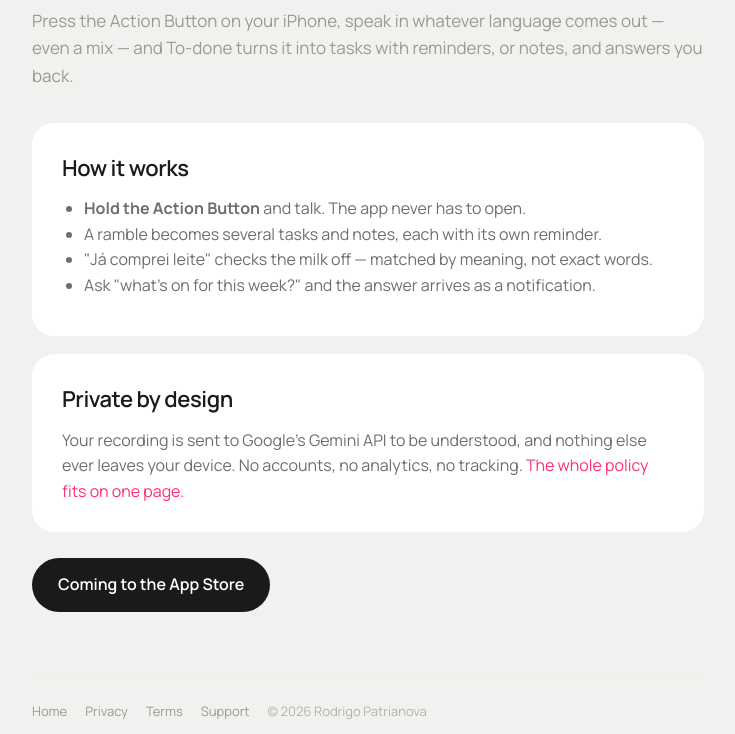
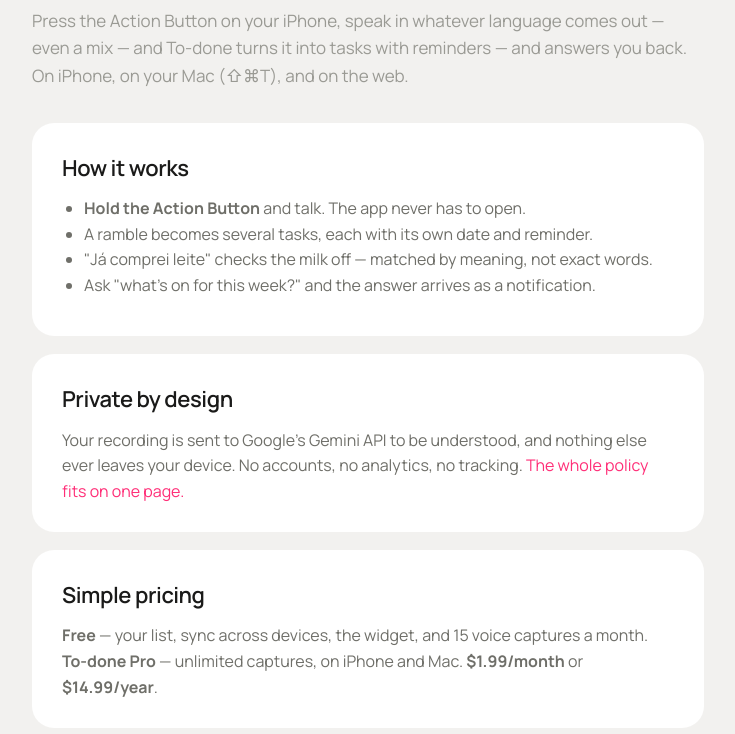
Before and after one commit to patrianova/todone-site, a plain HTML site: page index.html in a window 1280 px wide. Shown: the part 218-952 px from the top of the page, without its empty margins (272-1007 px from the left). Drawn offline with Linux system fonts and the light colour scheme.

Commit message:
Landing: tasks-only copy, Mac + web mention, pricing section (Free / Pro $1.99-$14.99)

```diff
--- a/index.html
+++ b/index.html
@@ -2,15 +2,18 @@
 <meta name="description" content="Press the Action Button, talk in any language, and an agent files it — task, reminder, or note."></head><body><div class="wrap">
 <header class="site"><div class="mark"><svg viewBox="0 0 64 64" fill="none"><defs><mask id="m"><path d="M11 35 L25 49 L53 15" stroke="#FFF" stroke-width="17" stroke-linecap="round" stroke-linejoin="round" fill="none"/></mask></defs><g mask="url(#m)" fill="#FFF"><rect x="7.2" y="0" width="7.5" height="64"/><rect x="17.3" y="0" width="7.5" height="64"/><rect x="27.4" y="0" width="7.5" height="64"/><rect x="37.5" y="0" width="7.5" height="64"/><rect x="47.6" y="0" width="7.5" height="64"/></g></svg></div><div class="wordmark">To&#8209;<em>done</em></div></header>
 <h1>Say it.<br>It's filed.</h1>
-<p class="sub">Press the Action Button on your iPhone, speak in whatever language comes out — even a mix — and To-done turns it into tasks with reminders, or notes, and answers you back.</p>
+<p class="sub">Press the Action Button on your iPhone, speak in whatever language comes out — even a mix — and To-done turns it into tasks with reminders — and answers you back. On iPhone, on your Mac (⇧⌘T), and on the web.</p>
 <div class="card"><h2 style="margin-top:0">How it works</h2>
 <ul>
 <li><strong>Hold the Action Button</strong> and talk. The app never has to open.</li>
-<li>A ramble becomes several tasks and notes, each with its own reminder.</li>
+<li>A ramble becomes several tasks, each with its own date and reminder.</li>
 <li>"Já comprei leite" checks the milk off — matched by meaning, not exact words.</li>
 <li>Ask "what's on for this week?" and the answer arrives as a notification.</li>
 </ul></div>
 <div class="card"><h2 style="margin-top:0">Private by design</h2>
 <p>Your recording is sent to Google's Gemini API to be understood, and nothing else ever leaves your device. No accounts, no analytics, no tracking. <a href="/todone-site/privacy/">The whole policy fits on one page.</a></p></div>
+<div class="card"><h2 style="margin-top:0">Simple pricing</h2>
+<p><strong>Free</strong> — your list, sync across devices, the widget, and 15 voice captures a month.<br>
+<strong>To-done Pro</strong> — unlimited captures, on iPhone and Mac. <strong>$1.99/month</strong> or <strong>$14.99/year</strong>.</p></div>
 <p><span class="pill">Coming to the App Store</span></p>
 <footer><a href="/todone-site/">Home</a><a href="/todone-site/privacy/">Privacy</a><a href="/todone-site/terms/">Terms</a><a href="/todone-site/support/">Support</a><span>© 2026 Rodrigo Patrianova</span></footer></div></body></html>
```
